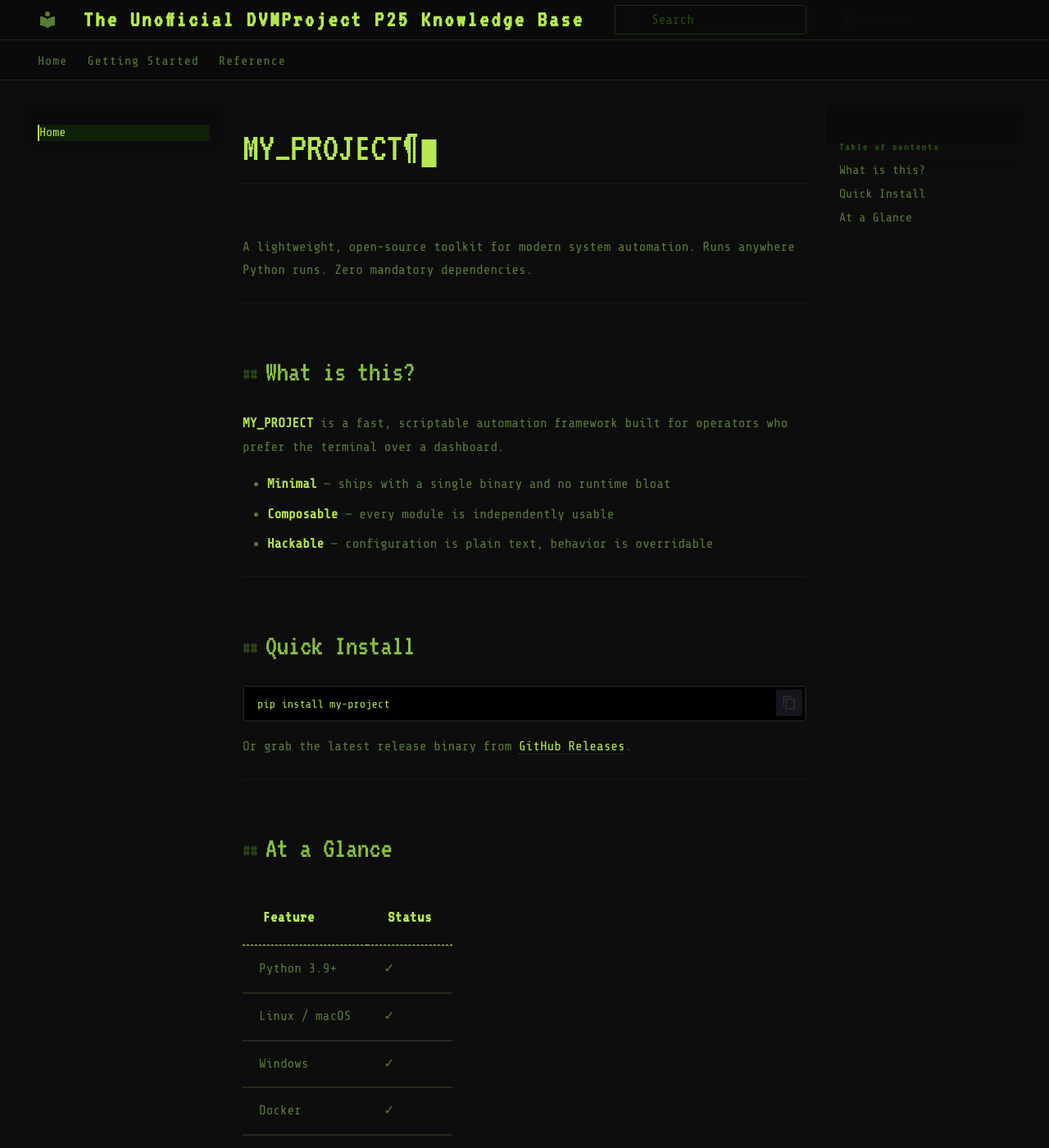
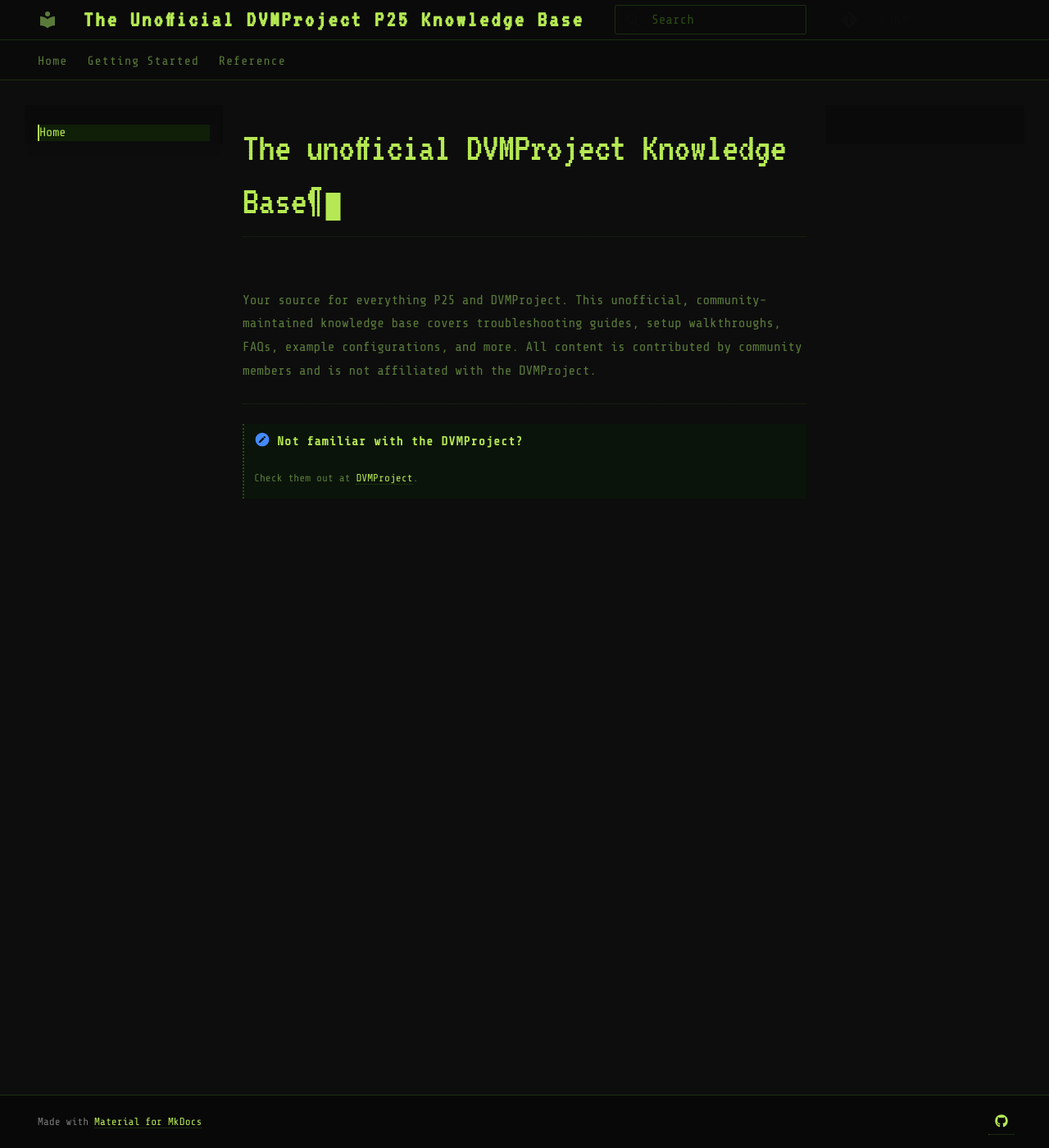
Before and after one commit to p25-dvm/p25-dvm.github.io, an MkDocs documentation site: the page built from docs/index.md, in a window 1280 px wide and 1400 px high. Shown: the whole window at 82% size. Built offline with MkDocs 1.6.1 and Material for MkDocs 9.7.7, drawn with Linux system fonts in a browser that asks for light colours; some of the changed text lies outside the part shown.

Commit message:
Update index.md

````diff
--- a/docs/index.md
+++ b/docs/index.md
@@ -1,40 +1,8 @@
-# MY_PROJECT
+# The unofficial DVMProject Knowledge Base
 
-A lightweight, open-source toolkit for modern system automation. Runs anywhere Python runs. Zero mandatory dependencies.
+Your source for everything P25 and DVMProject. This unofficial, community-maintained knowledge base covers troubleshooting guides, setup walkthroughs, FAQs, example configurations, and more. All content is contributed by community members and is not affiliated with the DVMProject.
 
 ---
 
-## What is this?
-
-**MY_PROJECT** is a fast, scriptable automation framework built for operators who prefer the terminal over a dashboard.
-
-- **Minimal** — ships with a single binary and no runtime bloat
-- **Composable** — every module is independently usable
-- **Hackable** — configuration is plain text, behavior is overridable
-
----
-
-## Quick Install
-
-```bash
-pip install my-project
-```
-
-Or grab the latest release binary from [GitHub Releases](https://github.com/<your-github-username>/<your-repo-name>/releases).
-
----
-
-## At a Glance
-
-| Feature         | Status |
-|----------------|--------|
-| Python 3.9+    | ✓      |
-| Linux / macOS  | ✓      |
-| Windows        | ✓      |
-| Docker         | ✓      |
-| CI/CD ready    | ✓      |
-
----
-
-!!! note "First time here?"
-    Start with the [Introduction](getting-started/introduction.md) then work through [Installation](getting-started/installation.md) and the [Quick Start](getting-started/quickstart.md).
+!!! note "Not familiar with the DVMProject?"
+    Check them out at [DVMProject](http://dvmproject.github.io/).
````
